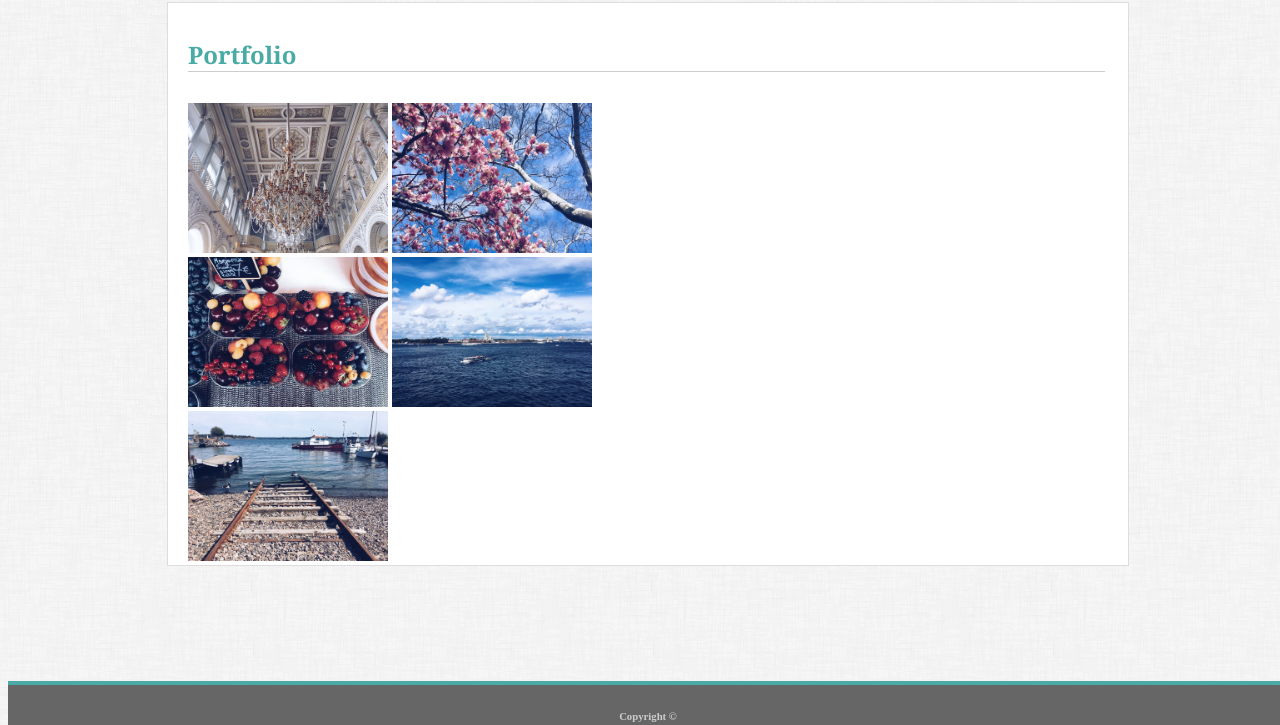
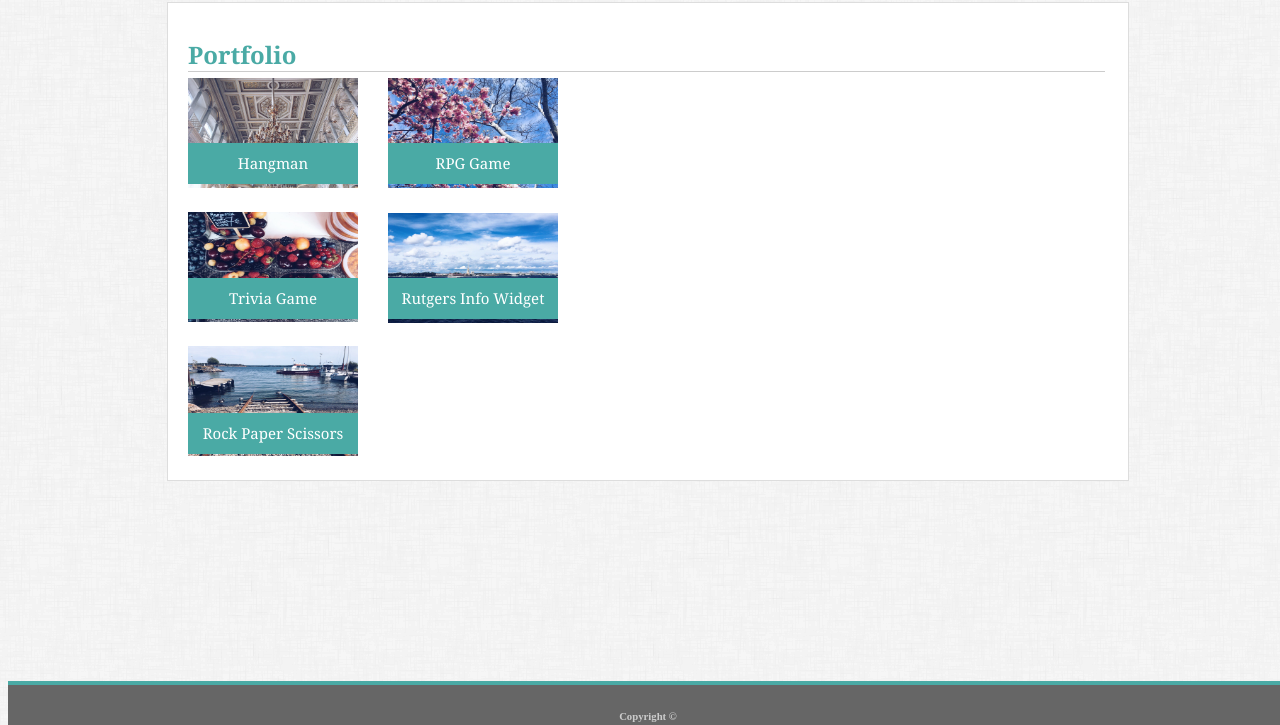
Before and after one commit to andriyanay/Basic-Portfolio, a plain HTML site: page portfolio.html in a window 1280 px wide. Shown: the part 75-800 px from the top of the page. Drawn offline with Linux system fonts and the light colour scheme.

Commit message:
prefinal version

```diff
--- a/assets/css/style.css
+++ b/assets/css/style.css
@@ -134,6 +134,12 @@ input[type="email"]{
     font-size: 12px;
     padding-left: 5px;
 }
+
+textarea{
+    width: 903px;
+    Height: 150px;
+}
+
 .submissionform{
     padding-top: 70px;
     padding-left: 20px;
@@ -151,31 +157,115 @@ input[type="email"]{
 
 .images{
     padding-left: 20px;
-    padding-top: 100px;
+    padding-top: 75px;
 }
 
 #hangman{
-width: 200px;
-height: 150px;
+width: 170px;
+height: 110px;
+padding-bottom: 20px;
+padding-right: 20px;
+position: relative;
 }
 
 #rpggame{
-    width: 200px;
-    height: 150px;
+    width: 170px;
+    height: 110px;
+    padding-bottom: 20px;
+    padding-left: 20px;
+    position: absolute;
+    left: 200px;
+    top: 75px;
 }
 
 #triviagame{
-    width: 200px;
-    height: 150px;
+    width: 170px;
+    height: 110px;
+    padding-bottom: 20px;
+    padding-right: 20px;
+    position: relative;
+    top: 0px;
 }
 
 #rutgersinfowidgets{
-    width: 200px;
-    height: 150px;
-
+    width: 170px;
+    height: 110px;
+    padding-bottom: 20px;
+    padding-left: 20px;
+    position: absolute;
+    left: 200px;
+    top: 210px;
 }
 
 #rockpaperscissors{
-    width: 200px;
-    height: 150px;
+    width:170px;
+    height: 110px;
+    padding-bottom: 20px;
+    padding-right: 20px;
 }
+
+#hangmantext{
+    background-color: #4aaaa5;
+    color: #ffffff;
+    text-align: center;
+    font-family: 'Georgia', Times, Times New Roman, serif;
+    font-size: 15px;
+    width: 170px;
+    padding-top: 8px;
+    padding-bottom: 8px;
+    position: absolute;
+    top: 125px;
+}
+
+#rpgtext{
+    background-color: #4aaaa5;
+    color: #ffffff;
+    text-align: center;
+    font-family: 'Georgia', Times, Times New Roman, serif;
+    font-size: 15px;
+    width: 170px;
+    padding-top: 8px;
+    padding-bottom: 8px;
+    position: absolute;
+    top: 125px;
+    left: 220px;
+}
+
+#triviatext{
+    background-color: #4aaaa5;
+    color: #ffffff;
+    text-align: center;
+    font-family: 'Georgia', Times, Times New Roman, serif;
+    font-size: 15px;
+    width: 170px;
+    padding-top: 8px;
+    padding-bottom: 8px;
+    position: absolute;
+    top: 260px;
+}
+
+#widgets{
+    background-color: #4aaaa5;
+    color: #ffffff;
+    text-align: center;
+    font-family: 'Georgia', Times, Times New Roman, serif;
+    font-size: 15px;
+    width: 170px;
+    padding-top: 8px;
+    padding-bottom: 8px;
+    position: absolute;
+    top: 260px;
+    left: 220px;
+}
+    #rpstext{
+        background-color: #4aaaa5;
+        color: #ffffff;
+        text-align: center;
+        font-family: 'Georgia', Times, Times New Roman, serif;
+        font-size: 15px;
+        width: 170px;
+        padding-top: 8px;
+        padding-bottom: 8px;
+        position: absolute;
+        top: 395px;
+    }
--- a/portfolio.html
+++ b/portfolio.html
@@ -27,16 +27,25 @@
 
         <div class="images">
         <div class="row1">
-        <img id="hangman" src="assets/images/chandelier.jpg" alt="hangman">
+            <div class="hangmanimgtext">
+        <img id="hangman"  src="assets/images/chandelier.jpg" alt="hangman" >
+        <p id="hangmantext">Hangman</p>
+        </div>
+        <div class="rpgimgtext">
         <img id="rpggame" src="assets/images/flowers.jpg" alt="rpg game">
+        <p id="rpgtext">RPG Game</p>
+    </div>
         </div>
         <div class="row2">
         <img id="triviagame" src="assets/images/food.jpg" alt="trivia game">
+        <p id="triviatext">Trivia Game</p>
         <img id="rutgersinfowidgets" src="assets/images/stpete.jpg" alt="rutgers info widgets">
-        </div>
+        <p id="widgets">Rutgers Info Widget</p>
+    </div>
         <div class="row3">
         <img id="rockpaperscissors" src="assets/images/track.jpg" alt="rock paper scissors">
-        </div>
+        <p id="rpstext">Rock Paper Scissors</p>
+    </div>
     </div>
         </div>
         <div class="footer">
```
Also changed, not shown: contact.html (+3 -2 lines).
